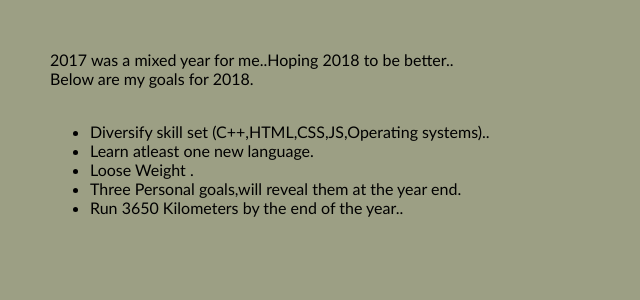
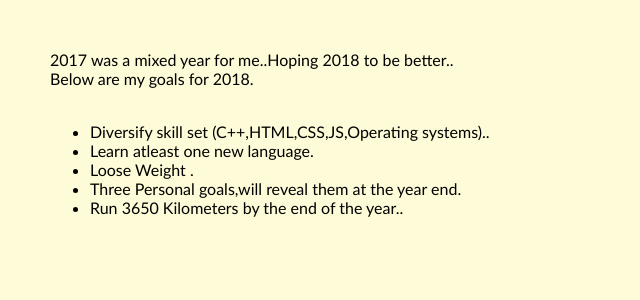
Before and after one commit to sateeshmachineni/sateeshmachineni.github.io, a Jekyll site: the page goals/2018-Goals.html, which Jekyll copies as it is, in a window 1280 px wide. Shown: the top 300 px of the page, without its empty margins (0-640 px from the left). Built offline with Jekyll 4.4.1, drawn with Linux system fonts in a browser that asks for light colours.

Commit message:
Update 2018.css

```diff
--- a/goals/styles/2018.css
+++ b/goals/styles/2018.css
@@ -1,5 +1,5 @@
 body {
-background-color: #9c9f84;
+background-color: #fefbd8;
   margin:50px;
 
 }
```
